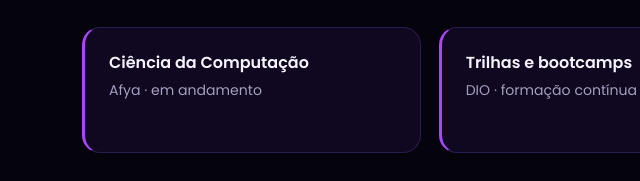
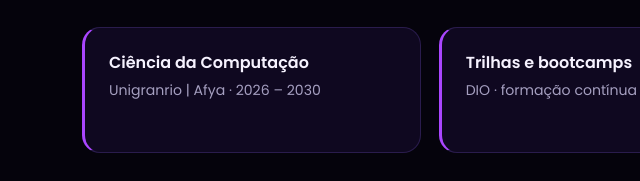
Before and after one commit to glsouzza/glsouzza.github.io, a plain HTML site: page index.html in a window 1280 px wide. Shown: the part 5223-5404 px from the top of the page, 32-672 px from the left. Drawn offline with nearby package versions, Linux system fonts and the light colour scheme.

Commit message:
Atualiza curso: Unigranrio | Afya 2026-2030

```diff
--- a/index.html
+++ b/index.html
@@ -422,7 +422,7 @@
       <div class="eyebrow">05 — Formação</div>
       <h2>Sempre <span class="grad">estudando</span></h2>
       <div class="edu">
-        <div class="card"><h3>Ciência da Computação</h3><span>Afya · em andamento</span></div>
+        <div class="card"><h3>Ciência da Computação</h3><span>Unigranrio | Afya · 2026 – 2030</span></div>
         <div class="card"><h3>Trilhas e bootcamps</h3><span>DIO · formação contínua</span></div>
         <div class="card"><h3>Técnico em Administração</h3><span>+ Desenvolvimento Pessoal e Comunicação</span></div>
       </div>
```
